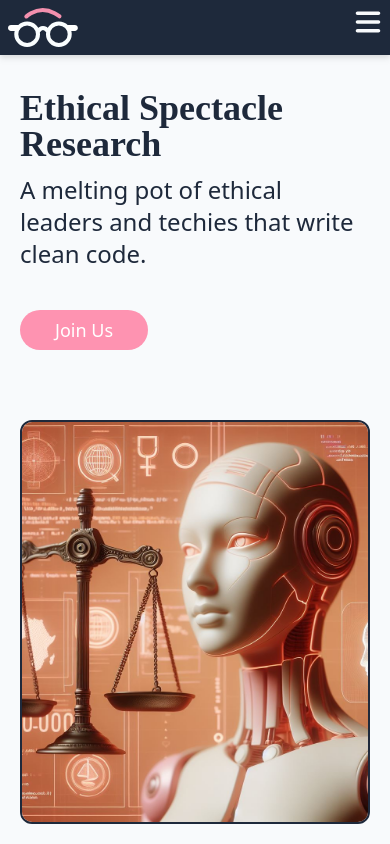
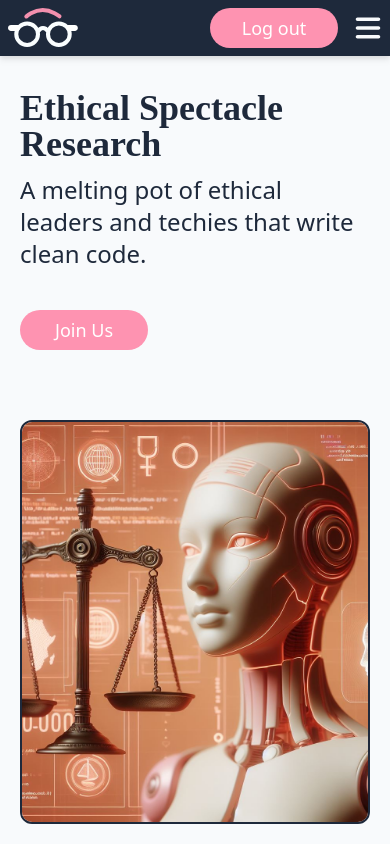
Before and after one commit to Ethical-Spectacle/newsite, a Next.js app: page / in a window 390 px wide. Shown: the top 844 px of the page. Built offline with nearby package versions, Linux system fonts and the light colour scheme.

Commit message:
Initiate nav bar login / log out

```diff
--- a/app/account/page.js
+++ b/app/account/page.js
@@ -1,12 +1,12 @@
 'use client';
 import { useEffect, useState } from 'react';
-import { redirect } from 'next/navigation';
 import ProfileCard from './components/ProfileCard';
 import Events from './components/Events';
 import Button from '../components/Button';
 import Divider from './components/Divider';
 import Opportunities from './components/Opportunities';
 import Link from 'next/link';
+import { redirect } from 'next/navigation';
 
 const AccountPage = () => {
   const [userEmail, setUserEmail] = useState('');
@@ -29,33 +29,18 @@ const AccountPage = () => {
     }
   }, []);
 
-  const handleLogout = () => {
-    localStorage.removeItem("userEmail");
-    localStorage.removeItem("isLoggedIn");
-    localStorage.removeItem("isEmailVerified");
-    setUserEmail(null);
-    setIsLoggedIn(false);
-    setIsAdmin(false);
-    setIsEmailVerified(false);
-    console.log('Logged out');
+  const redirectToLogin = () => {
     redirect('/join/login');
   };
 
-  if (isLoggedIn === false) {
-    return <div>Loading...</div>;
-  }
-
   return (
     <div className="min-h-screen flex items-start bg-slate-100 py-20">
-
           <div className="boxed-container flex flex-col justify-center">
-        <Link href='/join/login' onClick={handleLogout} className='bg-cpink w-20 text-slate-50 rounded-lg p-2' >Log Out</Link>
           <ProfileCard userEmail={userEmail} />
           <Events />
           <Divider />
           <Opportunities />
         </div>
-
     </div>
   );
 };
--- a/app/components/Button.js
+++ b/app/components/Button.js
@@ -6,7 +6,7 @@ function Button(props) {
 
   if (href) {
     return (
-      <Link href={href} passHref className={buttonClasses} onClick={clickFunction}>
+      <Link href={href} passHref className={buttonClasses} >
         {title}
       </Link>
     );
@@ -16,6 +16,7 @@ function Button(props) {
     <button
       type={type}
       className={buttonClasses}
+      onClick={clickFunction}
     >
       {title}
     </button>
--- a/app/components/NavBar/NavBar.js
+++ b/app/components/NavBar/NavBar.js
@@ -1,5 +1,5 @@
 'use client'
-import React, { useState } from 'react';
+import React, { useState, useEffect } from 'react';
 import whitelogo from '../../assets/whitelogo.svg'
 import Image from 'next/image'
 import Link from 'next/link'
@@ -7,12 +7,37 @@ import Button from '../Button'
 import MobileMenu from './MobileMenu';
 import { FontAwesomeIcon } from '@fortawesome/react-fontawesome'
 import { faBars } from '@fortawesome/free-solid-svg-icons'
+import { redirect } from 'next/navigation';
 
 function NavBar() {
   const [showMobileMenu, setShowMobileMenu] = useState(false);
+  const [buttonText, setButtonText] = useState('Log in');
+  const [userEmail, setUserEmail] = useState('');
+  const [isLoggedIn, setIsLoggedIn] = useState(false); // Define isLoggedIn state
+  const [isAdmin, setIsAdmin] = useState(false); // Define isAdmin state
+  const [isEmailVerified, setIsEmailVerified] = useState(false); // Define isEmailVerified state
+
+  useEffect(() => {
+    const isLoggedInValue = localStorage.getItem("isLoggedIn");
+    if (isLoggedInValue !== "false") {
+      setButtonText('Log out');
+    }
+  }, []);
 
   const toggleMobileMenu = () => {
     setShowMobileMenu(!showMobileMenu);
+  };
+
+  const handleLogout = () => {
+    localStorage.removeItem("userEmail");
+    localStorage.removeItem("isLoggedIn");
+    localStorage.removeItem("isEmailVerified");
+    setUserEmail(null);
+    setIsLoggedIn(false);
+    setIsAdmin(false);
+    setIsEmailVerified(false);
+    console.log('Logged out');
+    redirect('/join/login');
   };
 
   const hoverClasses = 'text-slate-50 hover:font-semibold hover:underline hover:decoration-rose-400 hover:underline-offset-4'
@@ -34,10 +59,13 @@ function NavBar() {
             <Link href="/"> Leaderboard </Link>
           </li>
         </ul>
-        <Button title='Log in' additionalClass='hidden'/>
-        <div className='w-7 h-7 text-slate-50 md:hidden' onClick={toggleMobileMenu}>
-          <FontAwesomeIcon icon={faBars} className='w-full h-full' />
+        <div className='flex space-x-4 justify-center items-center'>
+          <Button title={buttonText} clickFunction={buttonText === 'Log out' ? handleLogout:null } href={buttonText === 'Log in' ? '/join/login': null } />
+          <div className='w-7 h-7 text-slate-50 md:hidden' onClick={toggleMobileMenu}>
+            <FontAwesomeIcon icon={faBars} className='w-full h-full' />
+          </div>
         </div>
+
       </div>
       {showMobileMenu && (
         <MobileMenu
```
Lines whose indentation alone changed are shown as unchanged.
